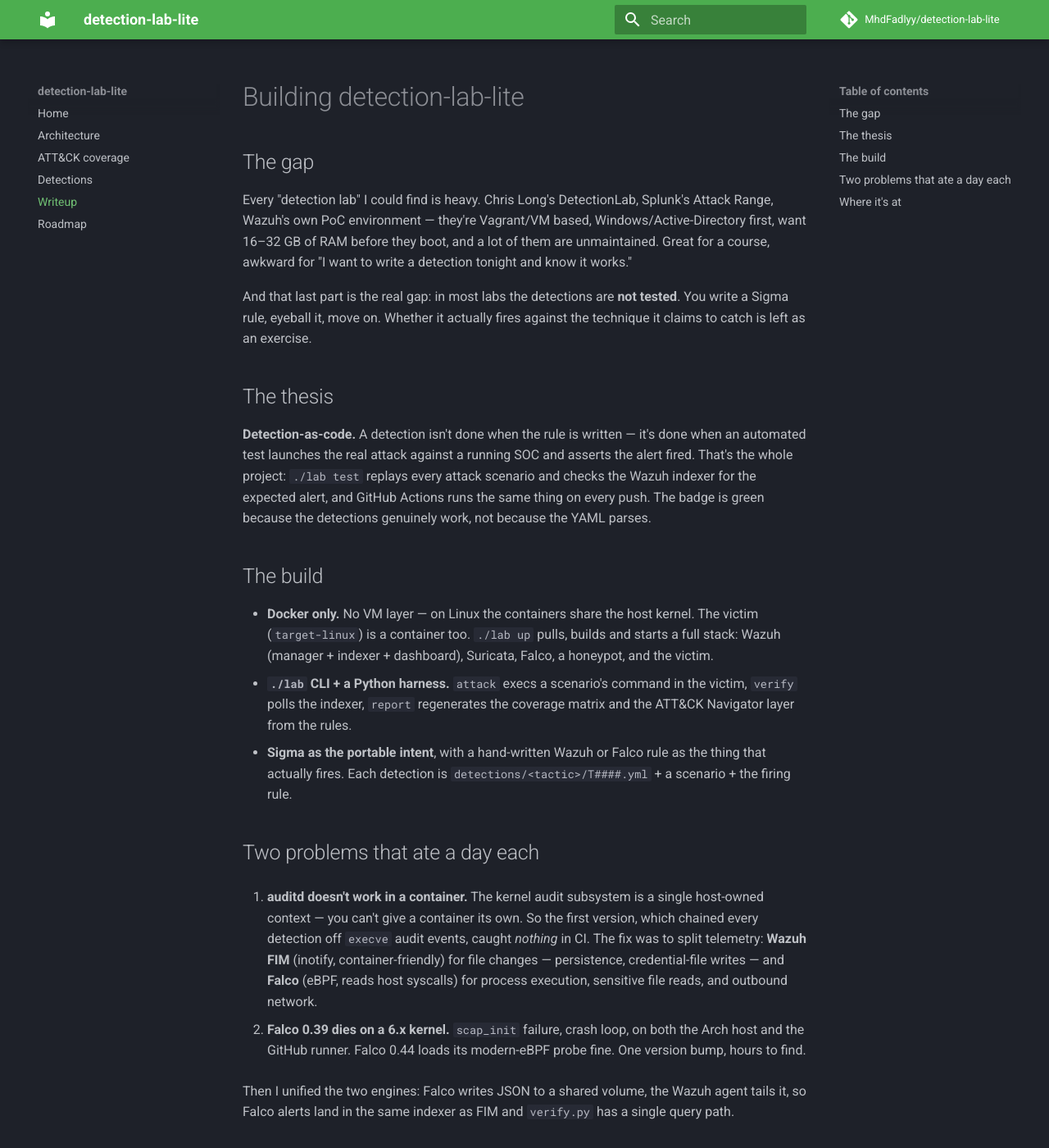
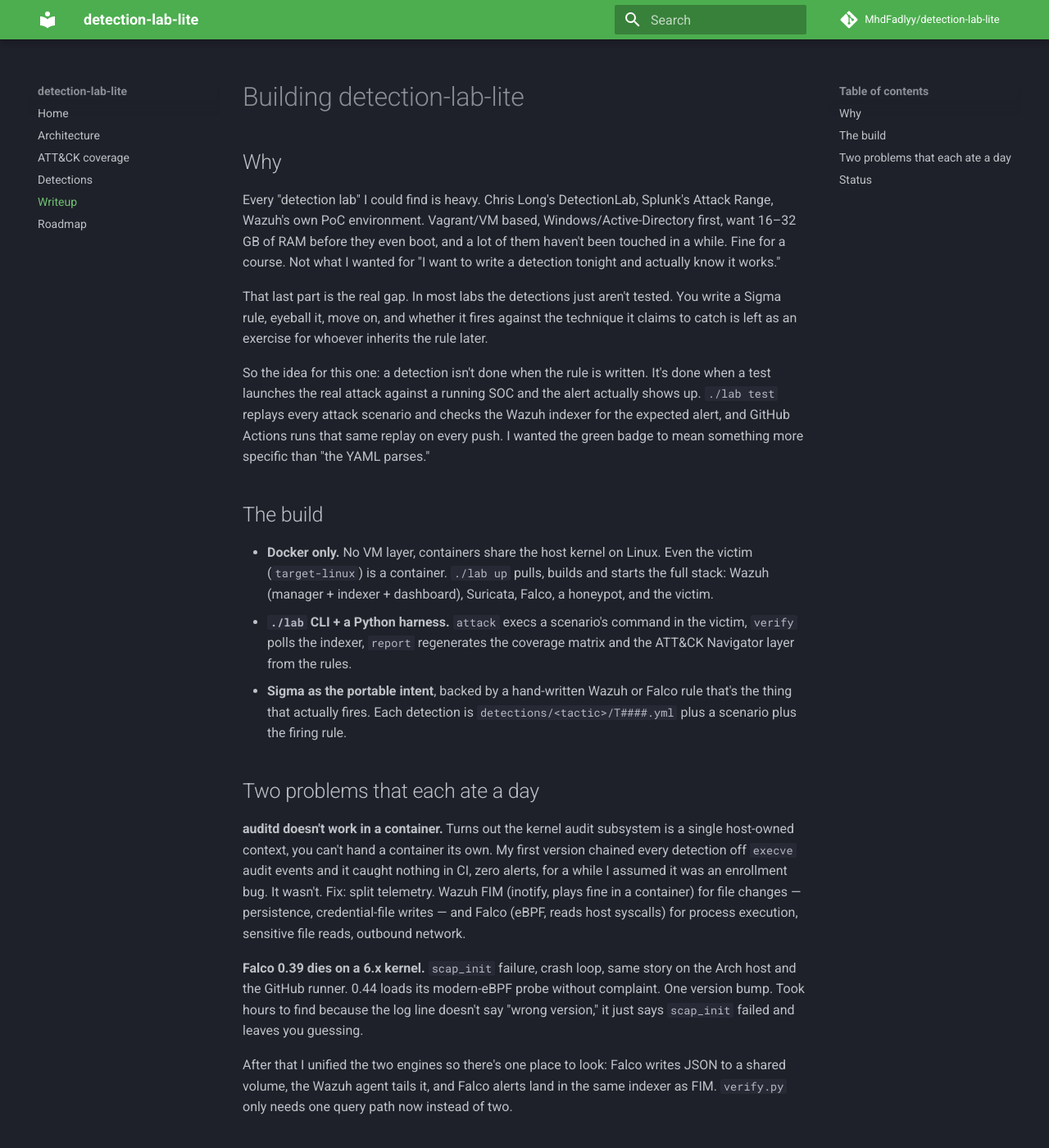
Before and after one commit to MhdFadlyy/detection-lab-lite, an MkDocs documentation site: the page built from docs/blog/building-detection-lab-lite.md, in a window 1280 px wide and 1400 px high. Shown: the whole window at 82% size. Built offline with MkDocs 1.6.1 and Material for MkDocs 9.7.7, drawn with Linux system fonts in a browser that asks for light colours; comment, search, counter and statistics services are not loaded; some of the changed text lies outside the part shown.

Commit message:
docs: de-AI-ify README + writeup prose before launch

```diff
--- a/docs/blog/building-detection-lab-lite.md
+++ b/docs/blog/building-detection-lab-lite.md
@@ -1,58 +1,60 @@
 # Building detection-lab-lite
 
-## The gap
+## Why
 
 Every "detection lab" I could find is heavy. Chris Long's DetectionLab, Splunk's Attack
-Range, Wazuh's own PoC environment — they're Vagrant/VM based, Windows/Active-Directory
-first, want 16–32 GB of RAM before they boot, and a lot of them are unmaintained. Great for
-a course, awkward for "I want to write a detection tonight and know it works."
+Range, Wazuh's own PoC environment. Vagrant/VM based, Windows/Active-Directory first, want
+16–32 GB of RAM before they even boot, and a lot of them haven't been touched in a while.
+Fine for a course. Not what I wanted for "I want to write a detection tonight and actually
+know it works."
 
-And that last part is the real gap: in most labs the detections are **not tested**. You
-write a Sigma rule, eyeball it, move on. Whether it actually fires against the technique it
-claims to catch is left as an exercise.
+That last part is the real gap. In most labs the detections just aren't tested. You write a
+Sigma rule, eyeball it, move on, and whether it fires against the technique it claims to
+catch is left as an exercise for whoever inherits the rule later.
 
-## The thesis
-
-**Detection-as-code.** A detection isn't done when the rule is written — it's done when an
-automated test launches the real attack against a running SOC and asserts the alert fired.
-That's the whole project: `./lab test` replays every attack scenario and checks the Wazuh
-indexer for the expected alert, and GitHub Actions runs the same thing on every push. The
-badge is green because the detections genuinely work, not because the YAML parses.
+So the idea for this one: a detection isn't done when the rule is written. It's done when a
+test launches the real attack against a running SOC and the alert actually shows up.
+`./lab test` replays every attack scenario and checks the Wazuh indexer for the expected
+alert, and GitHub Actions runs that same replay on every push. I wanted the green badge to
+mean something more specific than "the YAML parses."
 
 ## The build
 
-- **Docker only.** No VM layer — on Linux the containers share the host kernel. The victim
-  (`target-linux`) is a container too. `./lab up` pulls, builds and starts a full stack:
-  Wazuh (manager + indexer + dashboard), Suricata, Falco, a honeypot, and the victim.
+- **Docker only.** No VM layer, containers share the host kernel on Linux. Even the victim
+  (`target-linux`) is a container. `./lab up` pulls, builds and starts the full stack: Wazuh
+  (manager + indexer + dashboard), Suricata, Falco, a honeypot, and the victim.
 - **`./lab` CLI + a Python harness.** `attack` execs a scenario's command in the victim,
   `verify` polls the indexer, `report` regenerates the coverage matrix and the ATT&CK
   Navigator layer from the rules.
-- **Sigma as the portable intent**, with a hand-written Wazuh or Falco rule as the thing
-  that actually fires. Each detection is `detections/<tactic>/T####.yml` + a scenario +
-  the firing rule.
+- **Sigma as the portable intent**, backed by a hand-written Wazuh or Falco rule that's the
+  thing that actually fires. Each detection is `detections/<tactic>/T####.yml` plus a
+  scenario plus the firing rule.
 
-## Two problems that ate a day each
+## Two problems that each ate a day
 
-1. **auditd doesn't work in a container.** The kernel audit subsystem is a single
-   host-owned context — you can't give a container its own. So the first version, which
-   chained every detection off `execve` audit events, caught *nothing* in CI. The fix was
-   to split telemetry: **Wazuh FIM** (inotify, container-friendly) for file changes —
-   persistence, credential-file writes — and **Falco** (eBPF, reads host syscalls) for
-   process execution, sensitive file reads, and outbound network.
+**auditd doesn't work in a container.** Turns out the kernel audit subsystem is a single
+host-owned context, you can't hand a container its own. My first version chained every
+detection off `execve` audit events and it caught nothing in CI, zero alerts, for a while I
+assumed it was an enrollment bug. It wasn't. Fix: split telemetry. Wazuh FIM (inotify,
+plays fine in a container) for file changes — persistence, credential-file writes — and
+Falco (eBPF, reads host syscalls) for process execution, sensitive file reads, outbound
+network.
 
-2. **Falco 0.39 dies on a 6.x kernel.** `scap_init` failure, crash loop, on both the Arch
-   host and the GitHub runner. Falco 0.44 loads its modern-eBPF probe fine. One version
-   bump, hours to find.
+**Falco 0.39 dies on a 6.x kernel.** `scap_init` failure, crash loop, same story on the Arch
+host and the GitHub runner. 0.44 loads its modern-eBPF probe without complaint. One version
+bump. Took hours to find because the log line doesn't say "wrong version," it just says
+`scap_init` failed and leaves you guessing.
 
-Then I unified the two engines: Falco writes JSON to a shared volume, the Wazuh agent tails
-it, so Falco alerts land in the same indexer as FIM and `verify.py` has a single query
-path.
+After that I unified the two engines so there's one place to look: Falco writes JSON to a
+shared volume, the Wazuh agent tails it, and Falco alerts land in the same indexer as FIM.
+`verify.py` only needs one query path now instead of two.
 
-## Where it's at
+## Status
 
-15 detections across 8 ATT&CK tactics, all replayed-and-asserted in CI. Coverage is
+15 detections across 8 ATT&CK tactics, all replayed and asserted in CI. Coverage is
 published as a [Navigator layer](https://mitre-attack.github.io/attack-navigator/#layerURL=https://mhdfadlyy.github.io/detection-lab-lite/navigator-layer.json).
-Next: more detections (the library never really closes), a Windows + Sysmon target, and
+
+Next up: more detections (that list never really closes), a Windows + Sysmon target, and
 network-layer detections off the honeypot and Suricata.
 
 *[GitHub](https://github.com/MhdFadlyy/detection-lab-lite)*
```
Also changed, not shown: README.md (+8 -8 lines).
